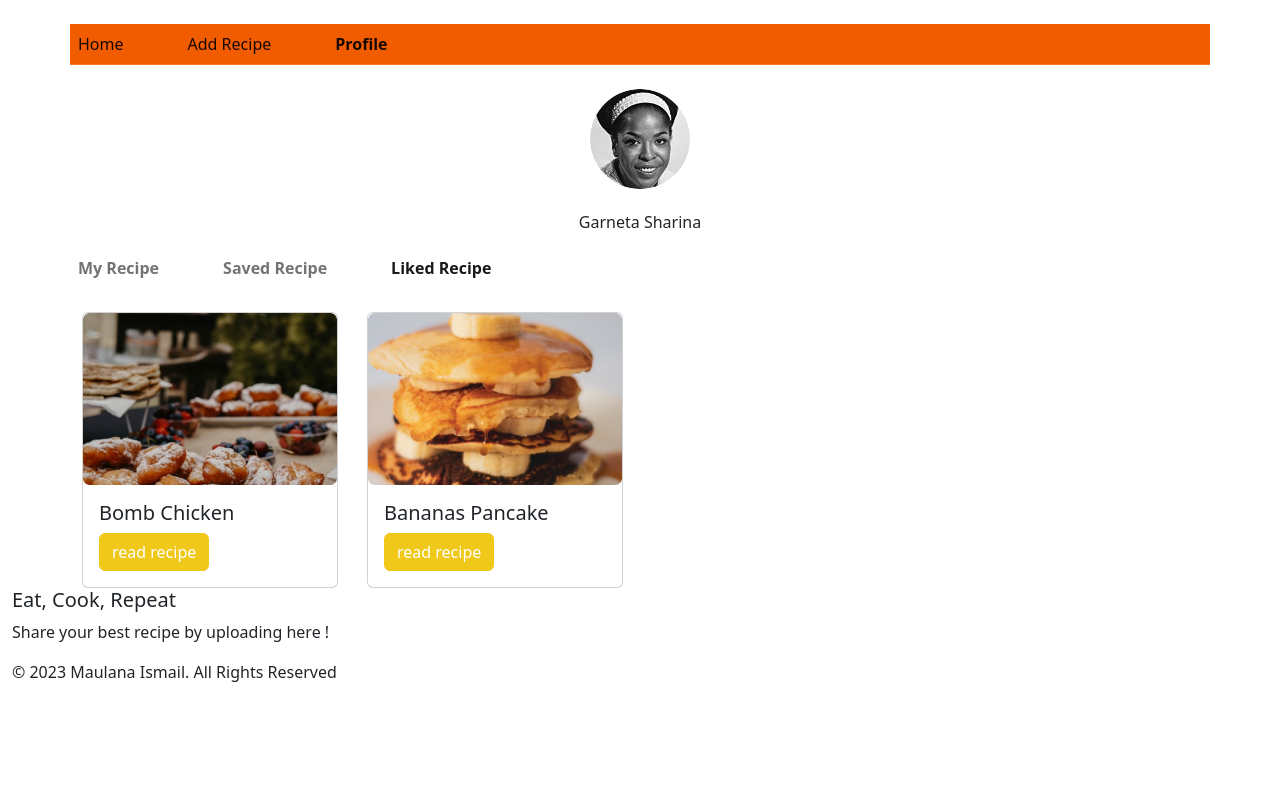
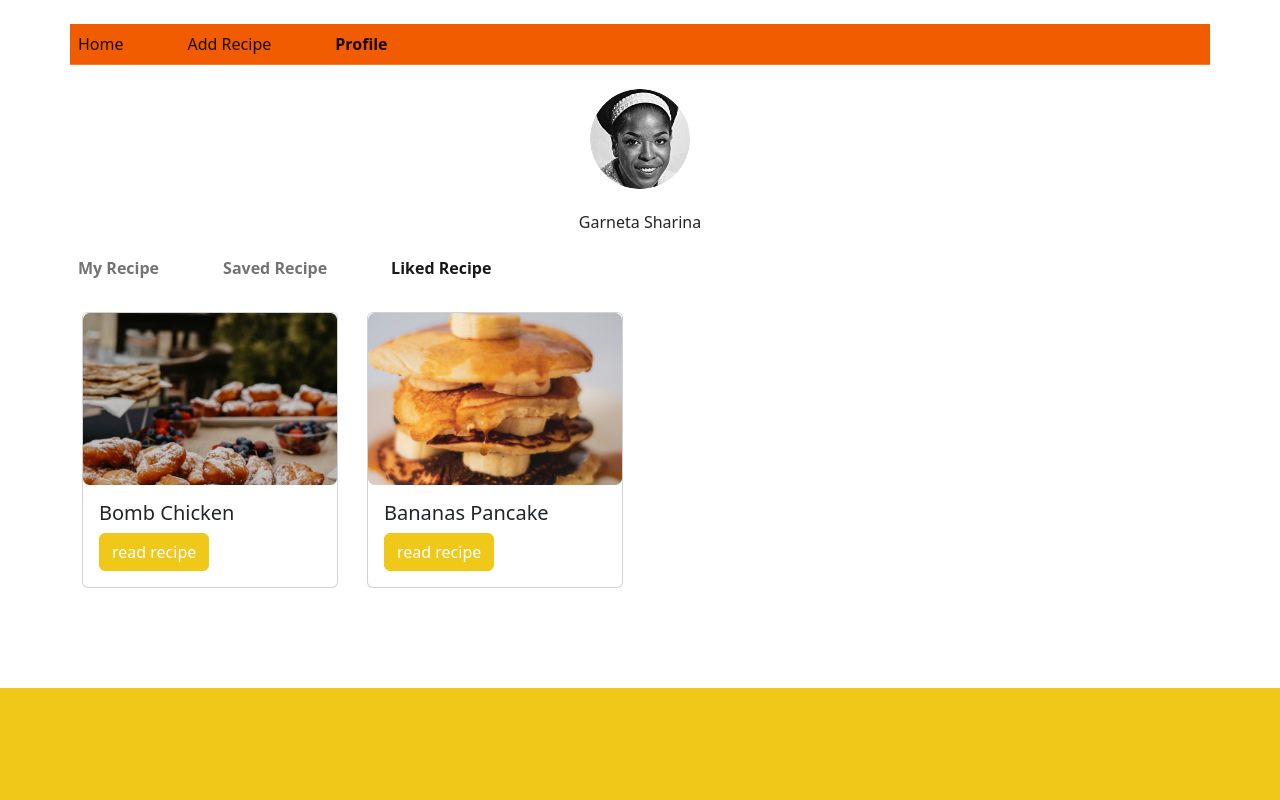
Before and after one commit to MaulanaIsmail26/food-recipe-fe, a React (Create React App) app: page /profile-liked in a window 1280 px wide. Shown: the top 800 px of the page. Built offline with nearby package versions, Linux system fonts and the light colour scheme.

Commit message:
[ADD] Add css code for footer

```diff
--- a/src/components/organisms/footer.js
+++ b/src/components/organisms/footer.js
@@ -1,10 +1,10 @@
 import React from "react";
-import "../../styles/home/landing_page.css";
+import "../../styles/footer.css";
 
 function footer() {
   return (
-    <div>
-      <footer className="container-fluid footer">
+    <div id="footer">
+      <footer className="container-fluid footerContainer">
         {/* MAIN CONTENT */}
         <div className="row footerContent">
           <div className="col-12">
--- a/src/styles/detail-recipe/detailrecipe.css
+++ b/src/styles/detail-recipe/detailrecipe.css
@@ -131,7 +131,7 @@
 }
 
 /* FOOTER */
-#footer {
+/* #footer {
   padding-top: 140px;
   padding-bottom: 40px;
   background-color: #EFC81A;
@@ -170,4 +170,4 @@
     padding-bottom: 40px;
     right: 0;
   }
-}
+} */
--- /dev/null
+++ b/src/styles/footer.css
@@ -0,0 +1,47 @@
+:root {
+  --primary-color: #F25C00;
+  --accent-color: #fff8ec;
+  --third-color: #1E1F26;
+  --effect-color: #e2e2e2;
+  --backup-color: #EFC81A;
+  --subTitle-color: #4d4d4dc2;
+  --Background-color: #F3F4F6;
+  --primary-color-hover: #cc4502;
+  --second-color-hover: #ffdaa5;
+}
+
+/* *BODY */
+::selection {
+  background-color: var(--primary-color);
+  color: var(--accent-color);
+}
+/* *END OF BODY */
+
+/* *<--- FOOTER ---> */
+#footer .footerContainer {
+  padding-top: 70px;
+  padding-bottom: 40px;
+  background-color: var(--primary-color);
+}
+
+#footer .footerContainer .footerContent h5 {
+  text-align: center;
+  font-size: 70px;
+  color: var(--accent-color);
+  margin-bottom: 20px;
+}
+
+#footer .footerContainer .footerContent p {
+  text-align: center;
+  font-size: 18px;
+  color: var(--accent-color);
+  margin-bottom: 80px;
+}
+
+#footer .footerContainer .footerContent .copyright {
+  text-align: center;
+  font-size: 16px;
+  color: var(--third-color);
+  margin-bottom: 0;
+}
+/* *<--- END OF FOOTER ---> */
```
